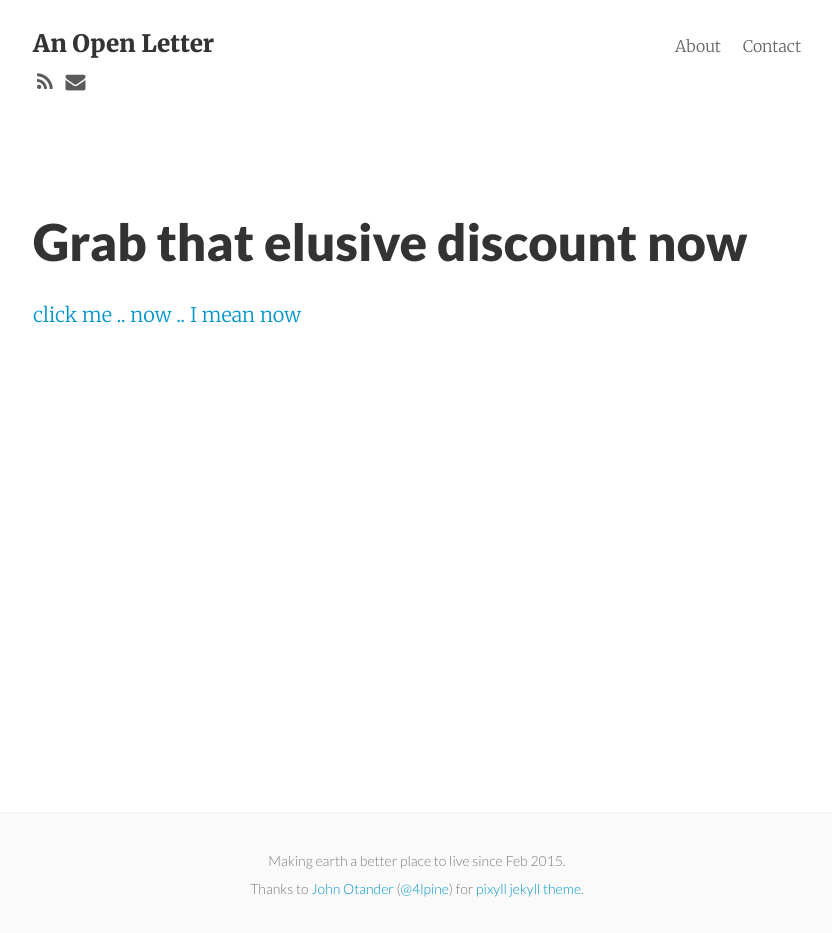
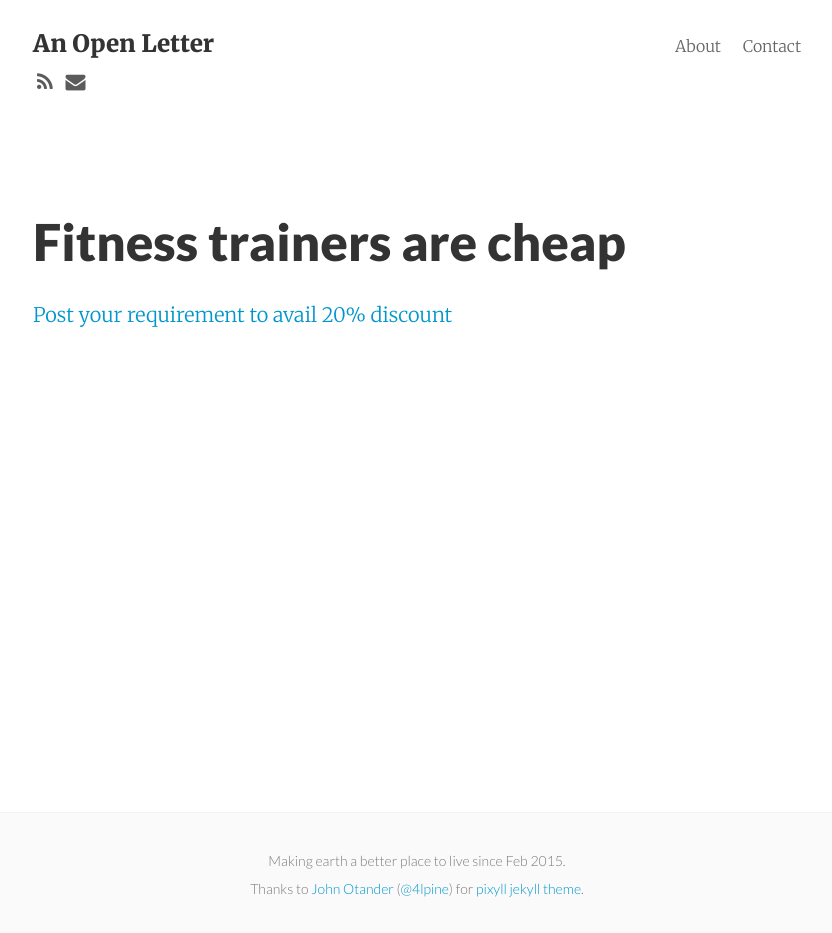
Before and after one commit to shaming-them/shaming-them.github.io, a Jekyll site: the page built from localoye-campaign.md, in a window 1280 px wide. Shown: the whole page, without its empty margins (223-1055 px from the left). Built offline with Jekyll 4.4.1, drawn with Linux system fonts in a browser that asks for light colours; nearby versions of some CDN libraries; Markdown is read by kramdown in place of the engine named in the settings.

Commit message:
updated fitness trainer content

```diff
--- a/localoye-campaign.md
+++ b/localoye-campaign.md
@@ -1,7 +1,7 @@
 ---
 layout: page
-title: Grab that elusive discount now
+title: Fitness trainers are cheap
 permalink: /localoye-campaign/
 ---
 
-[click me .. now .. I mean now](localoye://requirements?test=bla)
+[Post your requirement to avail 20% discount](localoye://requirements?test=bla)
```
